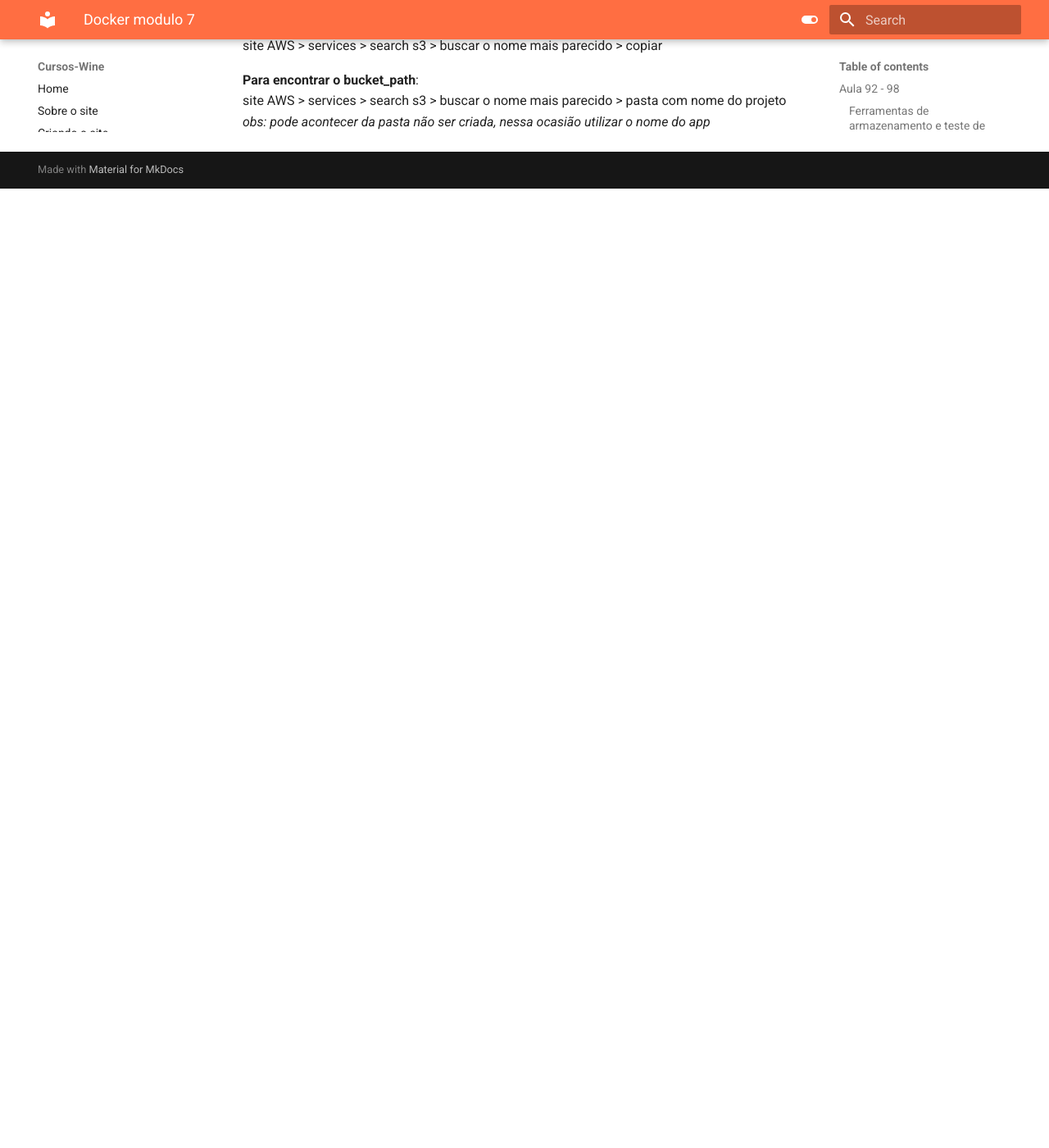
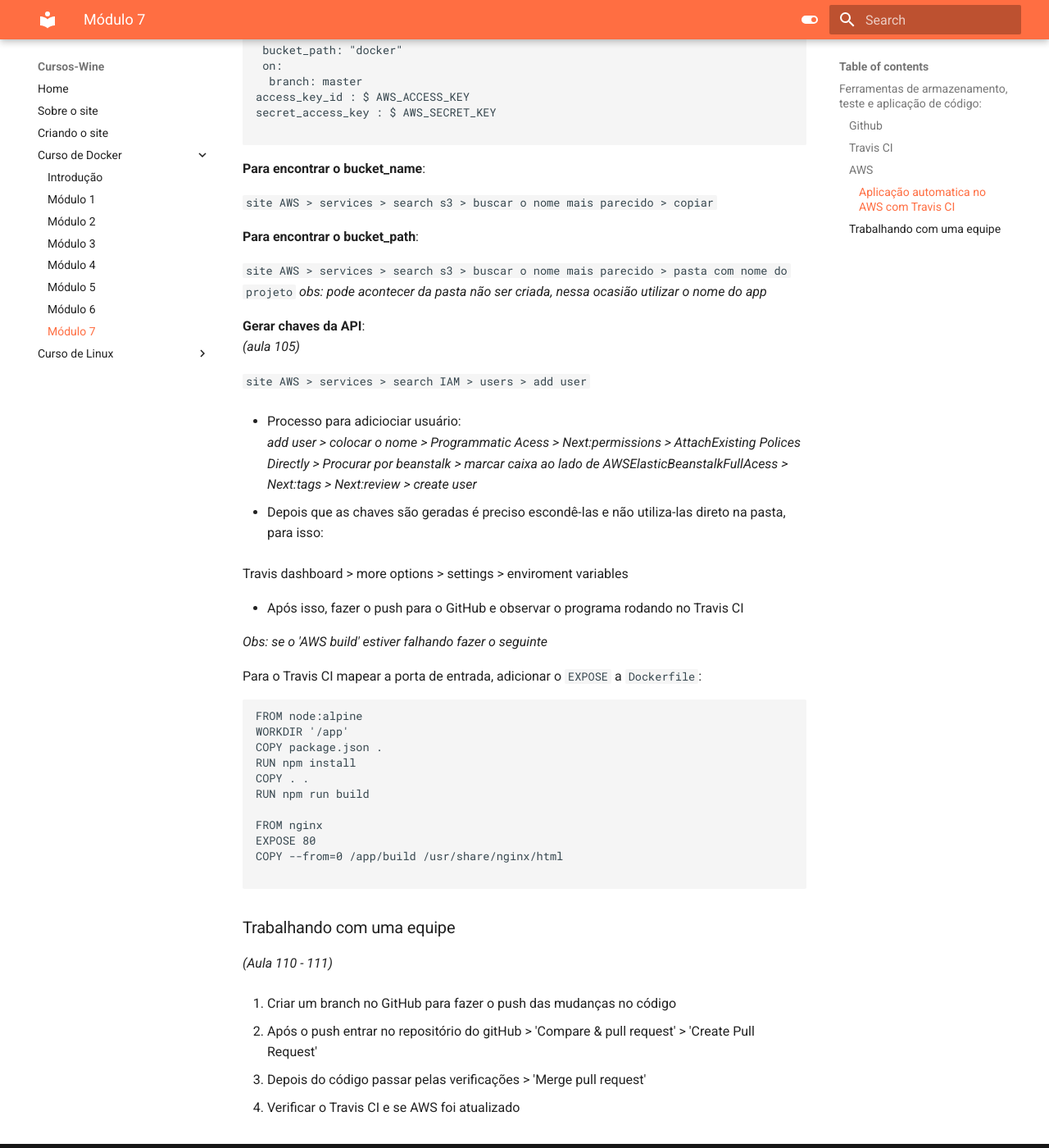
Before and after one commit to beatrizafonso/1, an MkDocs documentation site: the page built from docs/Curso de Docker/docker-modulo-7.md, in a window 1280 px wide and 1400 px high, scrolled down 2065 px. Shown: the whole window at 82% size. Built offline with MkDocs 1.6.1 and Material for MkDocs 9.7.7, drawn with Linux system fonts in a browser that asks for light colours; before the commit the page ends 2295 px from its top, so only the background shows below that; some of the changed text lies outside the part shown.

Commit message:
[Docker/104 - 113] Gerarndo chaves de acesso; resolvendo falha do AWS build; github trabalhando em equipe

````diff
--- a/docs/Curso de Docker/docker-modulo-7.md
+++ b/docs/Curso de Docker/docker-modulo-7.md
@@ -1,17 +1,19 @@
-## Aula 92 - 98
+# Módulo 7
 
-### Ferramentas de armazenamento e teste de código:
+## Ferramentas de armazenamento, teste e aplicação de código:
+_(Aula 92 - 98)_
 
-#### Github
+### Github
 _(aula 93)_
+
     - criando um repositório e fazendo o push do código para o github
 
-#### Travis CI
+### Travis CI
 _(aula 94 - 98)_
 
-1. vincular com a conta do github, ativar o repositório que vc quer trabalhar no Travis CI
+**1.** vincular com a conta do github, ativar o repositório que vc quer trabalhar no Travis CI
     - Travis CI identifica quando vc faz um novo commit e realiza alguns trabalhos (ex: testes, implantar o projeto no AWS)
-2. Criar uma pasta `.travis.yml`
+**2.** Criar uma pasta `.travis.yml`
     - Nesta pasta terá os comandos que o Travis irá executar:
 
 ```
@@ -28,21 +30,24 @@ script:
 
 ```
 
-3. fazer o push das mudanças no github
+**3.** fazer o push das mudanças no github
 
-4. abrir o travis CI e procurar o repositório de teste, em 'job log' o teste (que foi escrito na pasta acima) será feito.
+**4.** abrir o travis CI e procurar o repositório de teste, em 'job log' o teste (que foi escrito na pasta acima) será feito.
 
-#### AWS
+### AWS
 _(aula 99 - 101)_
 
 1. criar conta no AWS [aqui](https://aws.amazon.com/pt/)
 
 2. Em AWS services procurar: elastic beanstalk (este é ideal quando executamos 1 contêiner por vez)
 
-3. criar uma nova aplicação, assim que criada será criada uma URL para essa aplicação.
+3. criar uma nova aplicação
+Application name: docker > Platform: Docker > Platform branch: Docker running on 64bit Amazon Linux > create application
 
-##### Aplicação automatica no AWS com Travis CI
-_(aula 102)_
+4. assim que criada será criada uma URL para essa aplicação.
+
+#### Aplicação automatica no AWS com Travis CI
+_(aula 102 - 109)_
 
 A aplicação é feita depois de passar por todos os testes.
 
@@ -85,12 +90,59 @@ deploy:
  bucket_path: "docker"
  on:
   branch: master
+access_key_id : $ AWS_ACCESS_KEY
+secret_access_key : $ AWS_SECRET_KEY
 
 ```
 
 **Para encontrar o bucket_name**:
-site AWS > services > search s3 > buscar o nome mais parecido > copiar
+
+`site AWS > services > search s3 > buscar o nome mais parecido > copiar`
 
 **Para encontrar o bucket_path**:
-site AWS > services > search s3 > buscar o nome mais parecido > pasta com nome do projeto
+
+`site AWS > services > search s3 > buscar o nome mais parecido > pasta com nome do projeto`
 _obs: pode acontecer da pasta não ser criada, nessa ocasião utilizar o nome do app_
+
+**Gerar chaves da API**:
+_(aula 105)_
+
+`site AWS > services > search IAM > users > add user`
+
+- Processo para adiciociar usuário:
+_add user > colocar o nome > Programmatic Acess > Next:permissions > AttachExisting Polices Directly > Procurar por beanstalk > marcar caixa ao lado de AWSElasticBeanstalkFullAcess > Next:tags > Next:review > create user_
+
+* Depois que as chaves são geradas é preciso escondê-las e não utiliza-las direto na pasta, para isso:
+
+Travis dashboard > more options > settings > enviroment variables
+
+- Após isso, fazer o push para o GitHub e observar o programa rodando no Travis CI
+
+_Obs: se o 'AWS build' estiver falhando fazer o seguinte_
+
+Para o Travis CI mapear a porta de entrada, adicionar o `EXPOSE` a `Dockerfile`:
+
+```
+FROM node:alpine
+WORKDIR '/app'
+COPY package.json .
+RUN npm install
+COPY . .
+RUN npm run build
+
+FROM nginx
+EXPOSE 80
+COPY --from=0 /app/build /usr/share/nginx/html
+
+```
+
+### Trabalhando com uma equipe
+_(Aula 110 - 111)_
+
+1. Criar um branch no GitHub para fazer o push das mudanças no código
+
+2. Após o push entrar no repositório do gitHub > 'Compare & pull request' > 'Create Pull Request'
+
+3. Depois do código passar pelas verificações > 'Merge pull request'
+
+4. Verificar o Travis CI e se AWS foi atualizado
````
